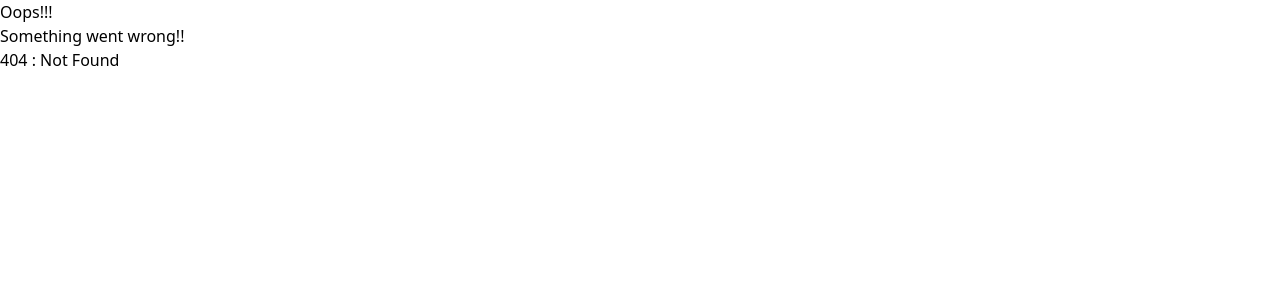
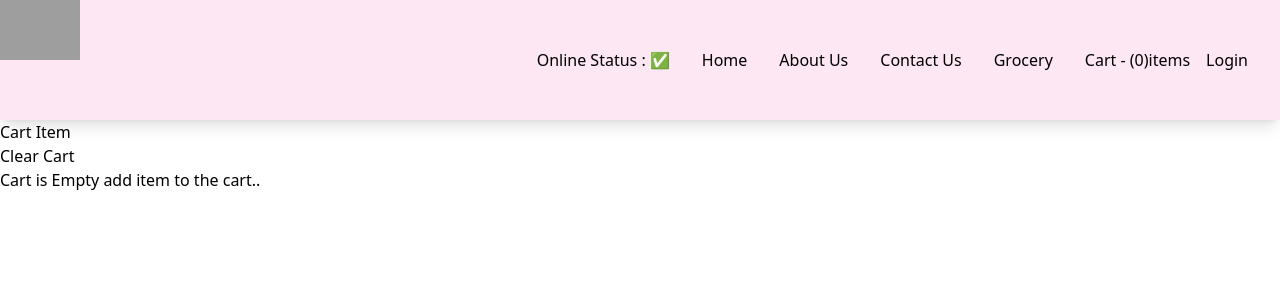
Before and after one commit to shashikant884/React, a React (Vite) app in the folder Day-2/: page /cart in a window 1280 px wide. Before the commit this address had no page. Shown: the top 300 px of the page. Built offline with nearby package versions, Linux system fonts and the light colour scheme; grey boxes are pictures that could not be loaded.

Commit message:
App Store

```diff
--- a/Day-2/package.json
+++ b/Day-2/package.json
@@ -28,8 +28,10 @@
   },
   "dependencies": {
     "@parcel/transformer-js": "^2.12.0",
+    "@reduxjs/toolkit": "^2.6.0",
     "react": "^18.3.1",
     "react-dom": "^18.3.1",
+    "react-redux": "^9.2.0",
     "react-router-dom": "^6.25.1"
   },
   "browserslist": [
--- /dev/null
+++ b/Day-2/src/components/Cart.js
@@ -0,0 +1,30 @@
+import { useDispatch, useSelector } from "react-redux";
+import ItemList from "./ItemList";
+import { clearItem } from "../../utils/cartSlice";
+
+
+const Cart = ()=>{
+    const dispatch = useDispatch();
+    const cartItems = useSelector((store)=> store.cart.items);
+    console.log(cartItems);
+
+    const handClearCart = ()=>{
+        dispatch(clearItem());
+    };
+
+    return(
+    <div>
+        <h1>Cart Item</h1>
+        <button onClick={handClearCart}>Clear Cart</button>
+        {cartItems.length === 0 && (<h1>Cart is Empty add item to the cart..</h1>)
+
+        }
+        <ItemList items={cartItems}/>
+    </div>
+    );
+
+
+}
+
+
+export default Cart;
--- a/Day-2/src/components/Header.js
+++ b/Day-2/src/components/Header.js
@@ -2,6 +2,7 @@
 import { Link } from "react-router-dom";
 import { LOGO_URL } from "../../utils/constants";
 import useOnlineStatus from "../../utils/useOnlineStatus";
+import { useSelector } from "react-redux";
 
 
 
@@ -13,6 +14,8 @@
     useEffect(()=>{
         console.log("useEffect called");
     });
+
+    const cartItems = useSelector((store)=> store.cart.items);
 
     return(
 
@@ -41,7 +44,7 @@
                         <Link to="/grocery">Grocery</Link>
                     </li>
                     <li className="p-4">
-                        <Link to="/cart">Cart</Link>
+                        <Link to="/cart">Cart - ({cartItems.length})items</Link>
                     </li>
                     <button className="loginBtn" onClick={()=>{
                         // btnName = 'Logout';
--- a/Day-2/src/components/ItemList.js
+++ b/Day-2/src/components/ItemList.js
@@ -1,6 +1,14 @@
+import { useDispatch } from "react-redux";
+import { addItem } from "../../utils/cartSlice";
+
 const ItemList = ({items})=>{
     console.log(items)
     // console.log(items.card.info.description);
+    const dispatch = useDispatch();
+    const handleAddItem = (item)=>{
+      const itemAdd = dispatch(addItem(item));
+      console.log(itemAdd);
+    }
     return(
         <div>
       {items.map((item) => (
@@ -22,7 +30,10 @@
           </div>
           <div className="w-3/12 p-4">
             <div className="absolute">
-              <button className="p-2 ml-6 mt-[70px] rounded-lg bg-black text-white shadow-lg hover:bg-white  hover:text-black transition-all duration-[.3s]">
+              <button
+              className="p-2 ml-6 mt-[70px] rounded-lg bg-black text-white shadow-lg hover:bg-white  hover:text-black transition-all duration-[.3s]"
+              onClick={()=>handleAddItem(item)}
+              >
                 Add +
               </button>
             </div>
--- a/Day-2/src/components/RestaurantCard.js
+++ b/Day-2/src/components/RestaurantCard.js
@@ -8,9 +8,6 @@
         avgRating,
         costForTwo,
         sla,
-
-
-
     } = resData?.info;
     return(
         <div className="m-4 p-4 w-[250px] border border-solid border-black rounded-lg bg-gray-100 hover:bg-gray-200">
@@ -41,7 +38,7 @@
     return(props)=>{
       return(
         <div>
-          <label className="absolute bg m-2 p-2 rounded-lg" >🟢</label>
+          <label className="absolute bg m-2 p-2 rounded-lg bg-black text-white" >Promoted</label>
           <RestaurantCard {...props} />
         </div>
       );
--- /dev/null
+++ b/Day-2/utils/appStore.js
@@ -0,0 +1,10 @@
+import {configureStore} from "@reduxjs/toolkit";
+import cartReducer from "./cartSlice"
+const appStore = configureStore({
+    reducer:{
+        cart : cartReducer
+    },
+
+});
+
+export default appStore;
--- /dev/null
+++ b/Day-2/utils/cartSlice.js
@@ -0,0 +1,24 @@
+import { createSlice } from "@reduxjs/toolkit";
+
+const cartSlice = createSlice({
+    name : "cart",
+    initialState : {
+        items : []
+    },
+    reducers : {
+        addItem : (state , action)=> {
+            state.items.push(action.payload);
+        },
+        removeItem : (state , action) => {
+            state.items.pop();
+        },
+        clearItem :(state , action) =>{
+            state.items = [];
+        }
+
+    }
+
+})
+
+export const {addItem , removeItem , clearItem}  = cartSlice.actions;
+export default cartSlice.reducer;
```
Also changed, not shown: Day-2/src/App.js (+10 -1 lines), Day-2/src/components/Body.js (+5 -3 lines), 1 other file (tests, documents, lock files or other folders).
